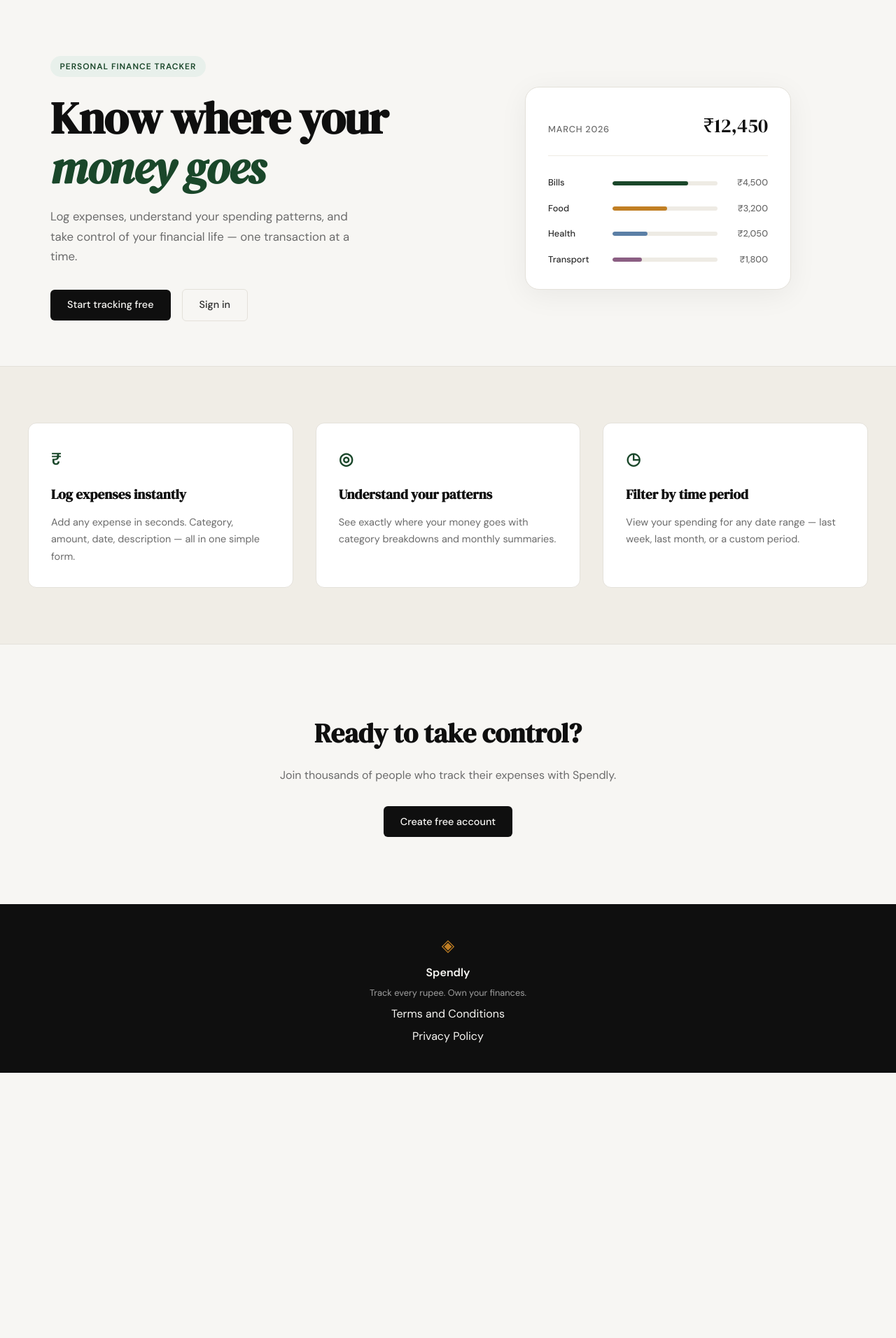
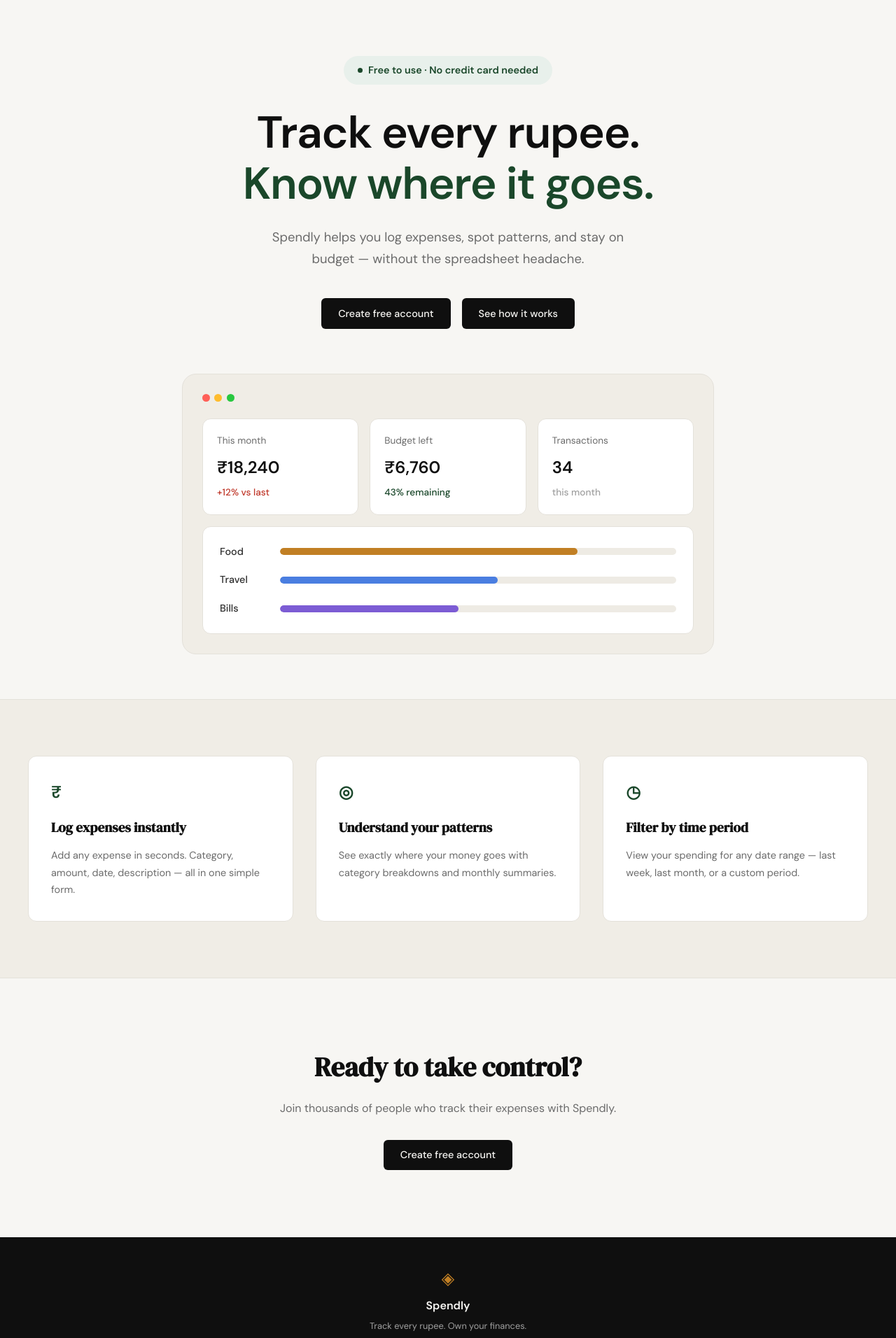
Before and after one commit to saideep1000/spendly, a Flask app: page / in a window 1280 px wide. Shown: the part 61-1973 px from the top of the page at 70% size. Before the commit the page ends 1594 px from the top, so only its background shows below. Run offline with Flask 3, Linux system fonts and the light colour scheme.

Commit message:
landing: redesign hero section to match mockup

```diff
--- a/static/css/style.css
+++ b/static/css/style.css
@@ -125,53 +125,68 @@ a { color: inherit; text-decoration: none; }
 
 .hero {
     padding: 5rem 2rem 4rem;
-    display: grid;
-    grid-template-columns: 1fr 1fr;
-    gap: 4rem;
-    align-items: center;
     max-width: var(--max-width);
     margin: 0 auto;
+    text-align: center;
+}
+
+.hero-inner {
+    max-width: 760px;
+    margin: 0 auto;
+    display: flex;
+    flex-direction: column;
+    align-items: center;
 }
 
 .hero-badge {
-    display: inline-block;
+    display: inline-flex;
+    align-items: center;
+    gap: 0.5rem;
     background: var(--accent-light);
     color: var(--accent);
-    font-size: 0.75rem;
+    font-size: 0.9rem;
     font-weight: 600;
-    letter-spacing: 0.08em;
-    text-transform: uppercase;
-    padding: 0.35rem 0.85rem;
+    padding: 0.55rem 1.25rem;
     border-radius: 999px;
+    margin-bottom: 2rem;
+}
+
+.hero-badge-dot {
+    width: 7px;
+    height: 7px;
+    border-radius: 50%;
+    background: var(--accent);
+}
+
+.hero-title {
+    font-family: var(--font-body);
+    font-weight: 700;
+    font-size: clamp(2.5rem, 6vw, 4rem);
+    line-height: 1.15;
+    letter-spacing: -0.02em;
+    color: var(--ink);
     margin-bottom: 1.5rem;
 }
 
-.hero-title {
-    font-family: var(--font-display);
-    font-size: clamp(2.5rem, 5vw, 4rem);
-    line-height: 1.1;
-    letter-spacing: -0.02em;
-    color: var(--ink);
-    margin-bottom: 1.25rem;
-}
-
-.hero-title em {
-    font-style: italic;
+.hero-title-accent {
+    display: block;
     color: var(--accent);
 }
 
 .hero-subtitle {
-    font-size: 1.05rem;
+    font-size: 1.15rem;
     color: var(--ink-muted);
     line-height: 1.7;
-    max-width: 460px;
-    margin-bottom: 2rem;
+    max-width: 560px;
+    margin-bottom: 2.5rem;
 }
 
 .hero-actions {
     display: flex;
     gap: 1rem;
     align-items: center;
+    justify-content: center;
+    margin-bottom: 4rem;
 }
 
 /* ------------------------------------------------------------------ */
@@ -179,60 +194,98 @@ a { color: inherit; text-decoration: none; }
 /* ------------------------------------------------------------------ */
 
 .hero-visual {
-    display: flex;
-    justify-content: center;
+    width: 100%;
 }
 
 .mock-card {
+    background: var(--paper-warm);
+    border: 1px solid var(--border);
+    border-radius: var(--radius-lg);
+    padding: 1.75rem;
+    width: 100%;
+    text-align: left;
+}
+
+.mock-card-dots {
+    display: flex;
+    gap: 0.4rem;
+    margin-bottom: 1.5rem;
+}
+
+.mock-dot {
+    width: 11px;
+    height: 11px;
+    border-radius: 50%;
+}
+
+.mock-dot-red { background: #ff5f57; }
+.mock-dot-yellow { background: #febc2e; }
+.mock-dot-green { background: #28c840; }
+
+.mock-stats {
+    display: grid;
+    grid-template-columns: repeat(3, 1fr);
+    gap: 1rem;
+    margin-bottom: 1rem;
+}
+
+.mock-stat {
     background: var(--paper-card);
     border: 1px solid var(--border);
-    border-radius: var(--radius-lg);
-    padding: 2rem;
-    width: 100%;
-    max-width: 380px;
-    box-shadow: 0 8px 40px rgba(0,0,0,0.06);
+    border-radius: var(--radius-md);
+    padding: 1.25rem;
 }
 
-.mock-card-header {
-    display: flex;
-    justify-content: space-between;
-    align-items: baseline;
-    margin-bottom: 1.75rem;
-    padding-bottom: 1.25rem;
-    border-bottom: 1px solid var(--border-soft);
+.mock-stat-label {
+    display: block;
+    font-size: 0.85rem;
+    color: var(--ink-muted);
+    margin-bottom: 0.5rem;
 }
 
-.mock-label {
-    font-size: 0.8rem;
-    font-weight: 500;
-    color: var(--ink-muted);
-    text-transform: uppercase;
-    letter-spacing: 0.06em;
+.mock-stat-value {
+    display: block;
+    font-size: 1.5rem;
+    font-weight: 700;
+    color: var(--ink);
+    margin-bottom: 0.35rem;
 }
 
-.mock-total {
-    font-family: var(--font-display);
-    font-size: 1.75rem;
-    color: var(--ink);
+.mock-stat-delta {
+    display: block;
+    font-size: 0.85rem;
+    font-weight: 500;
 }
 
-.mock-bars { display: flex; flex-direction: column; gap: 1rem; }
+.mock-stat-delta-neg { color: var(--danger); }
+.mock-stat-delta-pos { color: var(--accent); }
+.mock-stat-delta-neutral { color: var(--ink-faint); }
+
+.mock-bars {
+    background: var(--paper-card);
+    border: 1px solid var(--border);
+    border-radius: var(--radius-md);
+    padding: 1.5rem;
+    display: flex;
+    flex-direction: column;
+    gap: 1.1rem;
+}
 
 .mock-bar-row {
     display: grid;
-    grid-template-columns: 80px 1fr 60px;
+    grid-template-columns: 70px 1fr;
     align-items: center;
-    gap: 0.75rem;
+    gap: 1rem;
 }
 
 .mock-cat {
-    font-size: 0.8rem;
+    font-size: 0.9rem;
     font-weight: 500;
     color: var(--ink-soft);
 }
 
 .mock-bar-track {
-    height: 6px;
+    height: 10px;
     background: var(--border-soft);
     border-radius: 999px;
     overflow: hidden;
@@ -240,21 +293,13 @@ a { color: inherit; text-decoration: none; }
 
 .mock-bar {
     height: 100%;
-    background: var(--accent);
+    background: var(--accent-2);
     border-radius: 999px;
     transition: width 0.6s ease;
 }
 
-.mock-bar-2 { background: var(--accent-2); }
-.mock-bar-3 { background: #5b7fa6; }
-.mock-bar-4 { background: #8b5e83; }
-
-.mock-amt {
-    font-size: 0.8rem;
-    font-weight: 500;
-    color: var(--ink-muted);
-    text-align: right;
-}
+.mock-bar-2 { background: #4a7ee0; }
+.mock-bar-3 { background: #7c5cd4; }
 
 /* ------------------------------------------------------------------ */
 /* Buttons                                                             */
@@ -566,14 +611,8 @@ a { color: inherit; text-decoration: none; }
 /* ------------------------------------------------------------------ */
 
 @media (max-width: 900px) {
-    .hero {
-        grid-template-columns: 1fr;
-        text-align: center;
-    }
-
     .hero-subtitle { max-width: 100%; }
-    .hero-actions { justify-content: center; }
-    .hero-visual { display: none; }
+    .mock-stats { grid-template-columns: 1fr; }
 
     .features-inner { grid-template-columns: 1fr; }
 }
@@ -581,4 +620,7 @@ a { color: inherit; text-decoration: none; }
 @media (max-width: 600px) {
     .nav-links a:not(.nav-cta) { display: none; }
     .hero { padding: 3rem 1rem 2rem; }
+    .hero-actions { flex-direction: column; width: 100%; }
+    .hero-actions .btn-primary { width: 100%; text-align: center; }
+    .mock-bar-row { grid-template-columns: 60px 1fr; }
 }
--- a/templates/landing.html
+++ b/templates/landing.html
@@ -6,55 +6,65 @@
 
 <section class="hero">
     <div class="hero-inner">
-        <div class="hero-badge">Personal Finance Tracker</div>
+        <div class="hero-badge">
+            <span class="hero-badge-dot"></span>
+            Free to use · No credit card needed
+        </div>
         <h1 class="hero-title">
-            Know where your<br>
-            <em>money goes</em>
+            Track every rupee.
+            <span class="hero-title-accent">Know where it goes.</span>
         </h1>
         <p class="hero-subtitle">
-            Log expenses, understand your spending patterns,
-            and take control of your financial life —
-            one transaction at a time.
+            Spendly helps you log expenses, spot patterns, and stay
+            on budget — without the spreadsheet headache.
         </p>
         <div class="hero-actions">
-            <a href="{{ url_for('register') }}" class="btn-primary">Start tracking free</a>
-            <a href="{{ url_for('login') }}" class="btn-ghost">Sign in</a>
+            <a href="{{ url_for('register') }}" class="btn-primary">Create free account</a>
+            <a href="{{ url_for('login') }}" class="btn-primary">See how it works</a>
         </div>
-    </div>
-    <div class="hero-visual">
-        <div class="mock-card">
-            <div class="mock-card-header">
-                <span class="mock-label">March 2026</span>
-                <span class="mock-total">₹12,450</span>
-            </div>
-            <div class="mock-bars">
-                <div class="mock-bar-row">
-                    <span class="mock-cat">Bills</span>
-                    <div class="mock-bar-track">
-                        <div class="mock-bar" style="width: 72%"></div>
+        <div class="hero-visual">
+            <div class="mock-card">
+                <div class="mock-card-dots">
+                    <span class="mock-dot mock-dot-red"></span>
+                    <span class="mock-dot mock-dot-yellow"></span>
+                    <span class="mock-dot mock-dot-green"></span>
+                </div>
+                <div class="mock-stats">
+                    <div class="mock-stat">
+                        <span class="mock-stat-label">This month</span>
+                        <span class="mock-stat-value">₹18,240</span>
+                        <span class="mock-stat-delta mock-stat-delta-neg">+12% vs last</span>
                     </div>
-                    <span class="mock-amt">₹4,500</span>
+                    <div class="mock-stat">
+                        <span class="mock-stat-label">Budget left</span>
+                        <span class="mock-stat-value">₹6,760</span>
+                        <span class="mock-stat-delta mock-stat-delta-pos">43% remaining</span>
+                    </div>
+                    <div class="mock-stat">
+                        <span class="mock-stat-label">Transactions</span>
+                        <span class="mock-stat-value">34</span>
+                        <span class="mock-stat-delta mock-stat-delta-neutral">this month</span>
+                    </div>
                 </div>
-                <div class="mock-bar-row">
-                    <span class="mock-cat">Food</span>
-                    <div class="mock-bar-track">
-                        <div class="mock-bar mock-bar-2" style="width: 52%"></div>
+                <div class="mock-bars">
+                    <div class="mock-bar-row">
+                        <span class="mock-cat">Food</span>
+                        <div class="mock-bar-track">
+                            <div class="mock-bar" style="width: 75%"></div>
+                        </div>
                     </div>
-                    <span class="mock-amt">₹3,200</span>
-                </div>
-                <div class="mock-bar-row">
-                    <span class="mock-cat">Health</span>
-                    <div class="mock-bar-track">
-                        <div class="mock-bar mock-bar-3" style="width: 33%"></div>
+                    <div class="mock-bar-row">
+                        <span class="mock-cat">Travel</span>
+                        <div class="mock-bar-track">
+                            <div class="mock-bar mock-bar-2" style="width: 55%"></div>
+                        </div>
                     </div>
-                    <span class="mock-amt">₹2,050</span>
-                </div>
-                <div class="mock-bar-row">
-                    <span class="mock-cat">Transport</span>
-                    <div class="mock-bar-track">
-                        <div class="mock-bar mock-bar-4" style="width: 28%"></div>
+                    <div class="mock-bar-row">
+                        <span class="mock-cat">Bills</span>
+                        <div class="mock-bar-track">
+                            <div class="mock-bar mock-bar-3" style="width: 45%"></div>
+                        </div>
                     </div>
-                    <span class="mock-amt">₹1,800</span>
                 </div>
             </div>
         </div>
```
